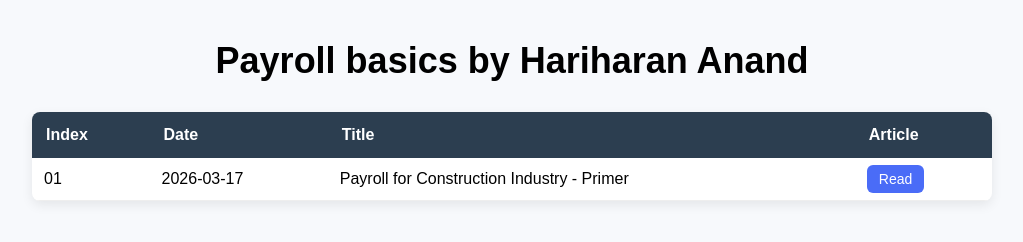
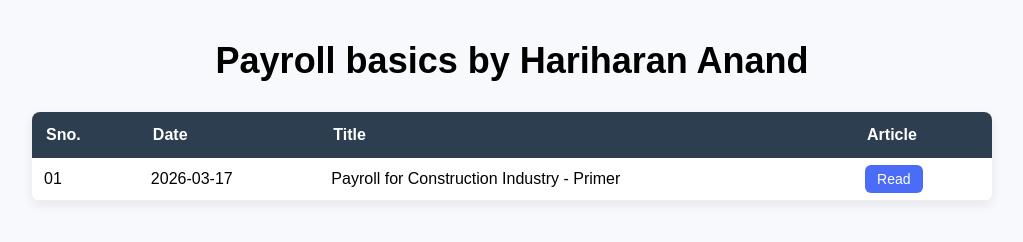
Before and after one commit to chaturprani114/Ana, a plain HTML site: page index.html in a window 1280 px wide. Shown: the whole page, without its empty margins (128-1151 px from the left). Drawn offline with Linux system fonts and the light colour scheme.

Commit message:
Change table header from 'Index' to 'Sno.'

```diff
--- a/index.html
+++ b/index.html
@@ -15,7 +15,7 @@
 
 <thead>
 <tr>
-<th>Index</th>
+<th>Sno.</th>
 <th>Date</th>
 <th>Title</th>
 <th>Article</th>
```
